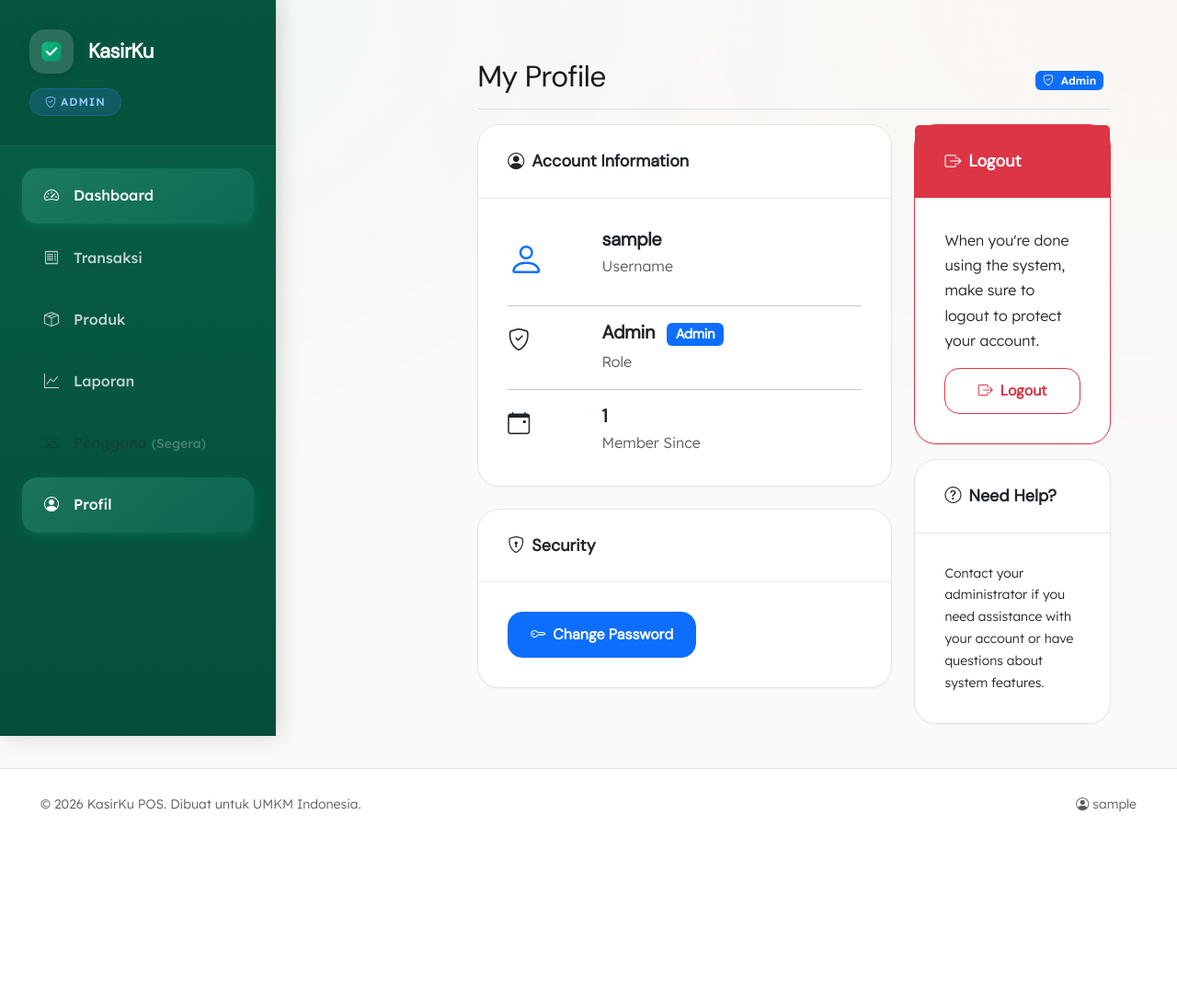
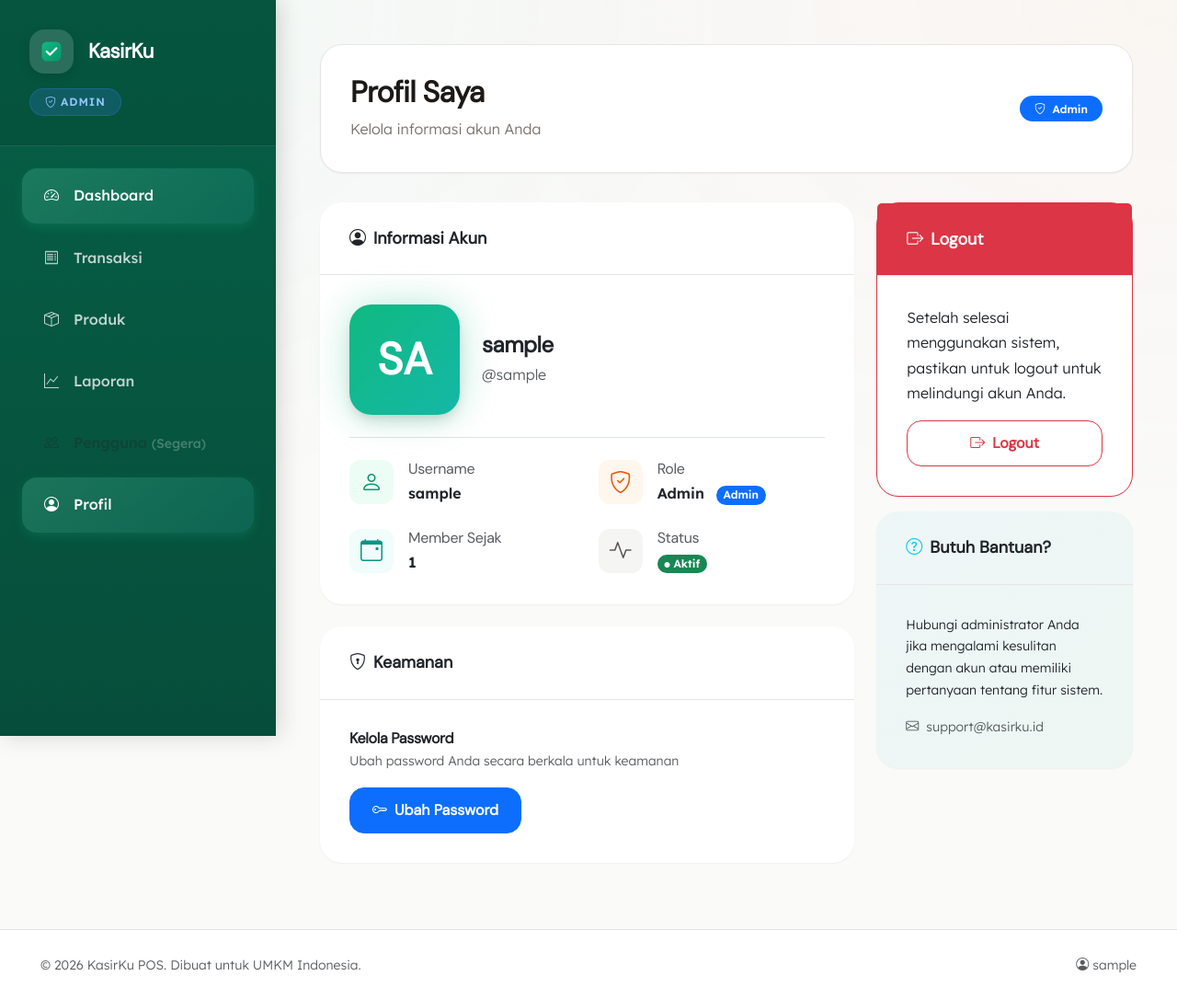
Before and after one commit to Atarvano/isengiseng, a PHP site: page /profile/index.php in a window 1280 px wide. Shown: the whole page at 92% size. Before the commit the page ends 882 px from the top, so only its background shows below. Run offline with PHP 8.4, Linux system fonts and the light colour scheme; the visitor is signed in with stand-in values (Sample User, id 1).

Commit message:
feat(ui-redesign): redesign profile page with avatar and modern cards
- Profile avatar with gradient background and initials
- Account information card with icon boxes
- Color-coded icons (emerald, coral, teal, stone)
- Security card with call-to-action layout
- Logout card with danger styling
- Help card with gradient background
- Status badge with active indicator
- Better visual hierarchy
- Indonesian language throughout

```diff
--- a/profile/index.php
+++ b/profile/index.php
@@ -19,96 +19,137 @@ require_once __DIR__ . '/../includes/header.php';
 $role = $_SESSION['user_role'] ?? 'cashier';
 $username = $_SESSION['username'] ?? 'User';
 $created_at = $_SESSION['created_at'] ?? 'Unknown';
+
+// Get initials for avatar
+$initials = strtoupper(substr($username, 0, 2));
 ?>
 
-<!-- Main content area -->
-<div class="container-fluid">
-    <div class="row">
-        <!-- Sidebar -->
-        <?php require_once __DIR__ . '/../includes/sidebar.php'; ?>
-
-        <!-- Main Content -->
-        <main class="col-md-9 ms-sm-auto col-lg-10 px-md-4">
 <!-- Page Header -->
-            <div class="d-flex justify-content-between flex-wrap flex-md-nowrap align-items-center pt-3 pb-2 mb-3 border-bottom">
-                <h1 class="h2">My Profile</h1>
-                <div class="btn-toolbar mb-2 mb-md-0">
-                    <span class="badge <?php echo $role === 'admin' ? 'bg-primary' : 'bg-success'; ?> me-2">
+<div class="dashboard-header">
+    <div class="d-flex justify-content-between align-items-center flex-wrap">
+        <div>
+            <h1 class="dashboard-title">Profil Saya</h1>
+            <p class="dashboard-subtitle mb-0">Kelola informasi akun Anda</p>
+        </div>
+        <div>
+            <span class="badge <?php echo $role === 'admin' ? 'bg-primary' : 'bg-success'; ?> px-3 py-2 rounded-pill">
                 <i class="bi bi-shield-<?php echo $role === 'admin' ? 'check' : 'plus'; ?> me-1"></i>
                 <?php echo ucfirst($role); ?>
             </span>
         </div>
     </div>
+</div>
 
-            <!-- Profile Card -->
+<!-- Profile Content -->
 <div class="row">
-                <div class="col-md-8">
-                    <div class="card mb-4">
+    <!-- Profile Information -->
+    <div class="col-lg-8 mb-4">
+        <!-- Account Card -->
+        <div class="card border-0 mb-4" style="box-shadow: var(--shadow-sm);">
             <div class="card-header">
-                            <i class="bi bi-person-circle me-2"></i>Account Information
+                <i class="bi bi-person-circle me-2"></i>Informasi Akun
             </div>
             <div class="card-body">
-                            <div class="row mb-3">
-                                <div class="col-md-3">
-                                    <i class="bi bi-person fs-1 text-primary"></i>
+                <div class="d-flex align-items-center mb-4 pb-4 border-bottom">
+                    <div class="profile-avatar me-4">
+                        <?php echo $initials; ?>
                     </div>
-                                <div class="col-md-9">
-                                    <h5 class="mb-1"><?php echo htmlspecialchars($username); ?></h5>
-                                    <p class="text-muted mb-0">Username</p>
+                    <div>
+                        <h4 class="mb-1 fw-bold" style="font-family: var(--font-display);"><?php echo htmlspecialchars($username); ?></h4>
+                        <p class="text-muted mb-0">@<?php echo htmlspecialchars($username); ?></p>
                     </div>
                 </div>
-                            <hr>
-                            <div class="row mb-3">
-                                <div class="col-md-3">
-                                    <i class="bi bi-shield-<?php echo $role === 'admin' ? 'check' : 'plus'; ?> fs-4"></i>
+
+                <div class="row g-4">
+                    <div class="col-md-6">
+                        <div class="d-flex align-items-start">
+                            <div class="icon-box me-3" style="width: 48px; height: 48px; background: var(--emerald-50); border-radius: 12px; display: flex; align-items: center; justify-content: center; flex-shrink: 0;">
+                                <i class="bi bi-person fs-4" style="color: var(--emerald-600);"></i>
                             </div>
-                                <div class="col-md-9">
-                                    <h5 class="mb-1">
+                            <div>
+                                <h6 class="text-muted mb-1 fw-normal">Username</h6>
+                                <p class="mb-0 fw-semibold"><?php echo htmlspecialchars($username); ?></p>
+                            </div>
+                        </div>
+                    </div>
+
+                    <div class="col-md-6">
+                        <div class="d-flex align-items-start">
+                            <div class="icon-box me-3" style="width: 48px; height: 48px; background: var(--coral-50); border-radius: 12px; display: flex; align-items: center; justify-content: center; flex-shrink: 0;">
+                                <i class="bi bi-shield-<?php echo $role === 'admin' ? 'check' : 'plus'; ?> fs-4" style="color: var(--coral-600);"></i>
+                            </div>
+                            <div>
+                                <h6 class="text-muted mb-1 fw-normal">Role</h6>
+                                <p class="mb-0 fw-semibold">
                                     <?php echo ucfirst($role); ?>
-                                        <span class="badge <?php echo $role === 'admin' ? 'bg-primary' : 'bg-success'; ?> ms-2">
+                                    <span class="badge <?php echo $role === 'admin' ? 'bg-primary' : 'bg-success'; ?> ms-2 rounded-pill">
                                         <?php echo ucfirst($role); ?>
                                     </span>
-                                    </h5>
-                                    <p class="text-muted mb-0">Role</p>
+                                </p>
                             </div>
                         </div>
-                            <hr>
-                            <div class="row">
-                                <div class="col-md-3">
-                                    <i class="bi bi-calendar-event fs-4"></i>
                     </div>
-                                <div class="col-md-9">
-                                    <h5 class="mb-1"><?php echo htmlspecialchars($created_at); ?></h5>
-                                    <p class="text-muted mb-0">Member Since</p>
+
+                    <div class="col-md-6">
+                        <div class="d-flex align-items-start">
+                            <div class="icon-box me-3" style="width: 48px; height: 48px; background: var(--teal-50); border-radius: 12px; display: flex; align-items: center; justify-content: center; flex-shrink: 0;">
+                                <i class="bi bi-calendar-event fs-4" style="color: var(--teal-600);"></i>
+                            </div>
+                            <div>
+                                <h6 class="text-muted mb-1 fw-normal">Member Sejak</h6>
+                                <p class="mb-0 fw-semibold"><?php echo htmlspecialchars($created_at); ?></p>
+                            </div>
+                        </div>
+                    </div>
+
+                    <div class="col-md-6">
+                        <div class="d-flex align-items-start">
+                            <div class="icon-box me-3" style="width: 48px; height: 48px; background: var(--stone-100); border-radius: 12px; display: flex; align-items: center; justify-content: center; flex-shrink: 0;">
+                                <i class="bi bi-activity fs-4" style="color: var(--stone-600);"></i>
+                            </div>
+                            <div>
+                                <h6 class="text-muted mb-1 fw-normal">Status</h6>
+                                <p class="mb-0 fw-semibold">
+                                    <span class="badge bg-success rounded-pill">
+                                        <i class="bi bi-circle-fill me-1" style="font-size: 6px;"></i>Aktif
+                                    </span>
+                                </p>
+                            </div>
+                        </div>
                     </div>
                 </div>
             </div>
         </div>
 
-                    <!-- Security Actions -->
-                    <div class="card mb-4">
+        <!-- Security Card -->
+        <div class="card border-0" style="box-shadow: var(--shadow-sm);">
             <div class="card-header">
-                            <i class="bi bi-shield-lock me-2"></i>Security
+                <i class="bi bi-shield-lock me-2"></i>Keamanan
             </div>
             <div class="card-body">
-                            <div class="d-grid gap-2 d-md-block">
+                <div class="d-flex justify-content-between align-items-center flex-wrap gap-3">
+                    <div>
+                        <h6 class="mb-1 fw-semibold">Kelola Password</h6>
+                        <p class="text-muted mb-0 small">Ubah password Anda secara berkala untuk keamanan</p>
+                    </div>
                     <a href="/auth/change_password.php" class="btn btn-primary">
-                                    <i class="bi bi-key me-2"></i>Change Password
+                        <i class="bi bi-key me-2"></i>Ubah Password
                     </a>
                 </div>
             </div>
         </div>
     </div>
 
+    <!-- Logout & Help -->
+    <div class="col-lg-4 mb-4">
         <!-- Logout Card -->
-                <div class="col-md-4">
-                    <div class="card border-danger">
+        <div class="card border-danger mb-3" style="box-shadow: var(--shadow-sm);">
             <div class="card-header bg-danger text-white">
                 <i class="bi bi-box-arrow-right me-2"></i>Logout
             </div>
             <div class="card-body">
-                            <p class="card-text">
-                                When you're done using the system, make sure to logout to protect your account.
+                <p class="card-text mb-3">
+                    Setelah selesai menggunakan sistem, pastikan untuk logout untuk melindungi akun Anda.
                 </p>
                 <form action="/auth/logout.php" method="POST" class="d-grid">
                     <button type="submit" class="btn btn-outline-danger">
@@ -119,19 +160,20 @@ $created_at = $_SESSION['created_at'] ?? 'Unknown';
         </div>
 
         <!-- Help Card -->
-                    <div class="card mt-3">
+        <div class="card border-0" style="box-shadow: var(--shadow-sm); background: linear-gradient(135deg, rgba(6, 182, 212, 0.05) 0%, rgba(16, 185, 129, 0.05) 100%); border: 1px solid rgba(6, 182, 212, 0.2);">
             <div class="card-header">
-                            <i class="bi bi-question-circle me-2"></i>Need Help?
+                <i class="bi bi-question-circle me-2 text-info"></i>Butuh Bantuan?
             </div>
             <div class="card-body">
-                            <p class="card-text small">
-                                Contact your administrator if you need assistance with your account or have questions about system features.
+                <p class="card-text small mb-3">
+                    Hubungi administrator Anda jika mengalami kesulitan dengan akun atau memiliki pertanyaan tentang fitur sistem.
                 </p>
+                <div class="d-flex align-items-center gap-2 text-muted small">
+                    <i class="bi bi-envelope"></i>
+                    <span>support@kasirku.id</span>
                 </div>
             </div>
         </div>
-            </div>
-        </main>
     </div>
 </div>
 
```
Lines whose indentation alone changed are shown as unchanged.
